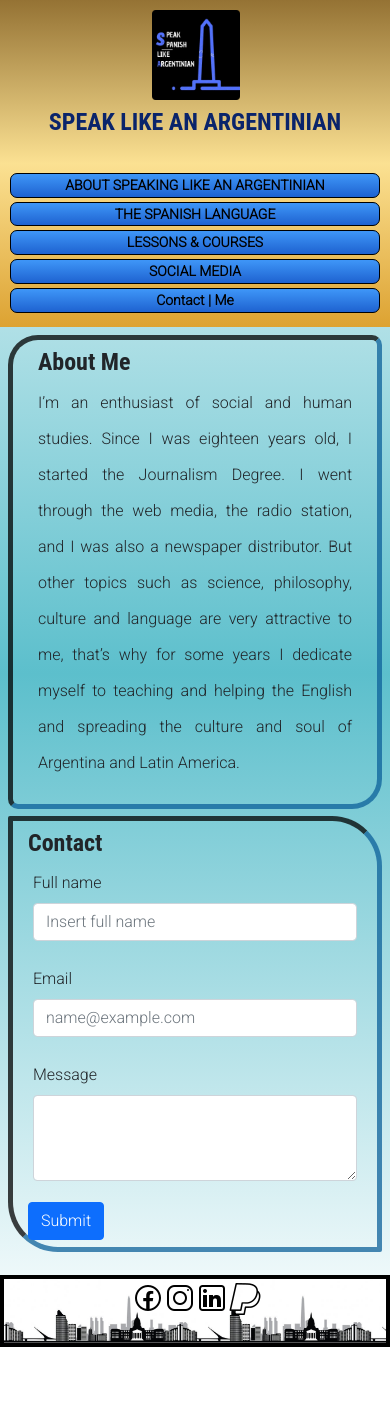
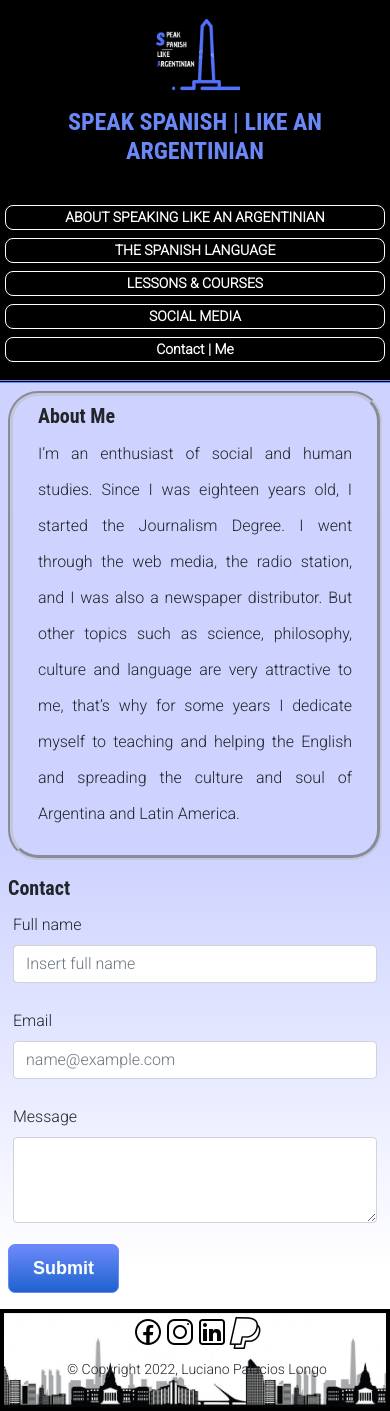
Before and after one commit to LSPalaciosLongo/ProyectoFinal, a website: page pages/contacto.html in a window 390 px wide. Before the commit the page ends 1347 px from the top, so only its background shows below. Drawn offline with nearby package versions, Linux system fonts and the light colour scheme.

Commit message:
modificando estilo

```diff
--- a/css/estilos.css
+++ b/css/estilos.css
@@ -6,8 +6,9 @@
 
 body {
     padding-top: 180px;
-    background: rgb(255, 255, 255);
-    background: linear-gradient(0deg, rgba(255, 255, 255, 1) 0%, rgb(92, 191, 204) 50%, rgba(255, 255, 255, 1) 100%);
+    background: rgb(205, 210, 255);
+    background: rgb(255,255,255);
+    background: linear-gradient(0deg, rgba(255,255,255,1) 10%, rgba(205,210,255,1) 40%);
     font-family: 'Roboto', sans-serif;
 }
 
@@ -23,9 +24,8 @@ a {
 }
 
 .background {
-    background: #FDE08D;
-  	background: -webkit-linear-gradient(top, #8f6b29f2, #FDE08Df2, #DF9F28f2);
-	background: linear-gradient(top, #8f6b29f2, #FDE08Df2, #df9f28f2);
+    background: black;
+    border-bottom: 3px double #6a88f8;
     position: fixed;
     top: 0;
     width: 100%;
@@ -72,7 +72,7 @@ a {
 
 .headerLogo:hover {
     position: relative;
-    top: 1px;
+    top: 2px;
 }
 
 .headerLogo:active {
@@ -85,7 +85,8 @@ a {
 
 .headerTitle {
     grid-area: title;
-    color: rgb(10, 36, 107);
+    /*color: rgb(10, 36, 107);*/
+    color: #6a88f8;
     padding: 2% 0 2% 2%;
     display: flex;
     align-items: center;
@@ -109,15 +110,9 @@ a {
 }
 
 .header nav ul li {
-    box-shadow: inset 0px 0px 0px 0px #97c4fe;
-    background: linear-gradient(to bottom, #3d94f6 5%, #1e62d0 100%);
-    background-color: #2670c4;
-    margin-right: 10px;
-    margin-bottom: 5px;
-    border: 2px solid black;
-    padding: 0.5%;
-    border-radius: 7px;
-    border: 1px solid #337fed;
+    margin-right: 30px;
+    padding: 0;
+    text-align: center;
 
 }
 
@@ -127,20 +122,20 @@ a {
     width: 100%;
     height: 100%;
     font-weight: bold;
+    color: white;
+}
+
+.header nav ul li a:hover{
+    color: #6a88f8;
 }
 
 .header nav ul li:hover {
-    background: linear-gradient(to bottom, #2763c4 5%, #a59d51 100%);
+    border-bottom: 1px solid #c0c3cd;;
 }
 
 .header nav ul li:active {
     position: relative;
     top: 1px;
-}
-
-.header nav ul li a:hover{
-    color:azure;
-    font-weight: bold;
 }
 
 .bodyContainer {
@@ -151,10 +146,10 @@ a {
 
 .myButton {
     box-shadow: inset 0px 0px 0px 0px #97c4fe;
-    background: linear-gradient(to bottom, #3d94f6 5%, #1e62d0 100%);
-    background-color: #2670c4;
+    background: linear-gradient(to bottom, #6a88f8 5%, #1e62d0 100%);
+    background-color: #6a88f8;
     border-radius: 7px;
-    border: 1px solid #337fed;
+    border: 1px solid #6a88f8;
     display: inline-block;
     cursor: pointer;
     color: #ffffff;
@@ -167,8 +162,8 @@ a {
 }
 
 .myButton:hover {
-    background: linear-gradient(to bottom, #1e62d0 5%, #3d94f6 100%);
-    background-color: #1e62d0;
+    background: linear-gradient(to bottom, #1e62d0 5%, #6a88f8 100%);
+    background-color: #6a88f8;
 }
 
 .myButton:active {
@@ -185,14 +180,15 @@ a {
     padding-bottom: 2%;
     margin-bottom: 16px;
     width: 100%;
-    border: 5px inset rgba(6, 44, 70, 0.75);
+    border: 5px groove rgb(192,195,205, 0.75);
     border-radius: 10px 25px 10px 25px;
+    border-radius: 30px;
     cursor: pointer;
 
 }
 
 .sectionConfig:hover{
-    background: rgba(207, 207, 155, 0.5);
+    background: #9974ff3f;
 }
 
 .titleH h2{
@@ -269,21 +265,18 @@ form div {
 }
 
 .videoResponsive {
-	height: 0;
-	overflow: hidden;
-	padding-bottom: 56.25%;
-	padding-top: 30px;
-	position: relative;
-    z-index: 0;
-	}
+        position: relative;
+        padding-bottom: 56.25%; /* 16:9 */
+        height: 0;
+      }
+.videoResponsive iframe {
+        position: absolute;
+        top: 0;
+        left: 0;
+        width: 100%;
+        height: 100%;
+      }
 
-.videoResponsive iframe, .videoResponsive object, .videoResponsive embed {
-	height: 100%;
-	left: 0;
-	position: absolute;
-	top: 0;
-	width: 100%;
-	}
 
 /*Redes Sociales*/
 
@@ -313,6 +306,11 @@ form div {
     justify-content: center;
 }
 
+.footerCopy{
+    margin-top: 10px;
+    display: flex;
+    justify-content: center;
+}
 
 @media screen and (max-width: 768px) {
 
@@ -354,7 +352,6 @@ form div {
     .headerTitle {
         padding:0;
         grid-area: title;
-        color: rgb(10, 36, 107);
         padding-top: 2%;
         display: flex;
         justify-content: space-around;
@@ -382,10 +379,11 @@ form div {
     .header nav ul li {
         margin-right: 6px;
         margin-bottom: 3px;
-        border: 1px solid black;
+        border: 1px solid white;
+        border-radius: 8px;
         padding: 0.25%;
         box-sizing: border-box;
-        margin: 4px 10px;
+        margin: 8px 5px;
 
     }
 
@@ -410,3 +408,31 @@ form div {
    }
 
 }
+
+@media screen and (min-width: 1600px) {
+
+
+    body {
+        padding-top: 200px;
+    }
+
+    h1{
+        font-size: 32px;
+    }
+
+    h2{
+        font-size: 26px;
+    }
+    a {
+        font-size: 20px;
+    }
+    p{
+        font-size: 22px;
+    }
+
+    .header nav ul li {
+        margin-right: 12px;
+
+    }
+
+}
--- a/pages/contacto.html
+++ b/pages/contacto.html
@@ -13,7 +13,7 @@
         <link rel="stylesheet" href="https://cdnjs.cloudflare.com/ajax/libs/animate.css/4.1.1/animate.min.css"/>
         <link href="https://cdn.jsdelivr.net/npm/bootstrap@5.1.3/dist/css/bootstrap.min.css" rel="stylesheet" integrity="sha384-1BmE4kWBq78iYhFldvKuhfTAU6auU8tT94WrHftjDbrCEXSU1oBoqyl2QvZ6jIW3" crossorigin="anonymous">
         <!--Mi CSS-->
-        <link rel="stylesheet" href="../css/styles.css">
+        <link rel="stylesheet" href="../css/estilos.css">
         <link rel="shortcut icon" href="../images/spanish icon.png">
         <title>Pagina contacto</title>
     </head>
@@ -25,7 +25,7 @@
                 </a>
 
                 <div class="headerTitle animate__animated animate__flip">
-                    <h1>SPEAK LIKE AN ARGENTINIAN</h1>
+                    <h1>SPEAK SPANISH | LIKE AN ARGENTINIAN</h1>
                 </div>
                 <nav>
                 <!-- LISTA DESORDENADA -->
@@ -52,7 +52,7 @@
                         the culture and soul of Argentina and Latin America.</p>
                 </div>
             </section>
-            <section class="sectionConfigEspecial">
+            <section class="sectionConfigEspecial" id="contacto">
 
                 <div class="titleH">
                     <h2>Contact</h2>
@@ -87,6 +87,9 @@
                 </a>
                 <img src="../images/icon-paypal.png" class="footerLogo" alt="icon-paypal"/>
             </div>
+            <div>
+                <small class="footerCopy">&copy; Copyright 2022, Luciano Palacios Longo</small>
+            </div>
         </footer>
         <script src="https://cdn.jsdelivr.net/npm/bootstrap@5.1.3/dist/js/bootstrap.bundle.min.js" integrity="sha384-ka7Sk0Gln4gmtz2MlQnikT1wXgYsOg+OMhuP+IlRH9sENBO0LRn5q+8nbTov4+1p" crossorigin="anonymous"></script>
     </body>
```
Also changed, not shown: index.html (+6 -2 lines), pages/acercaDelArgentino.html (+5 -2 lines), pages/idiomaHispano.html (+4 -1 lines), pages/leccionesCursos.html (+4 -1 lines), pages/redesSociales.html (+4 -1 lines).
